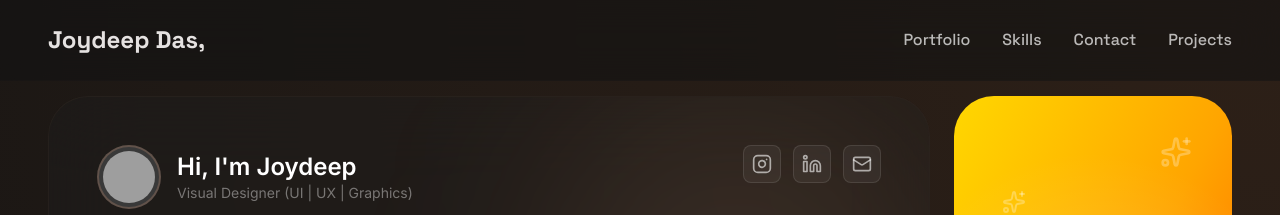
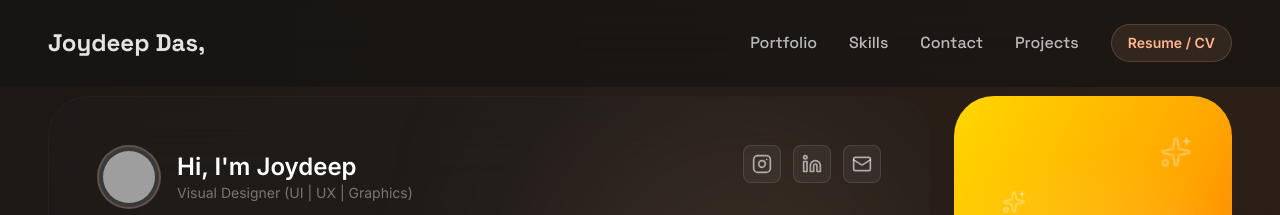
Before and after one commit to JoyTheSloth/MyPortfolio, a React (Vite) app: page / in a window 1280 px wide. Shown: the top 215 px of the page. Built offline with nearby package versions, Linux system fonts and the light colour scheme; grey boxes are pictures that could not be loaded.

Commit message:
Add Resume/CV link to navigation bar

```diff
--- a/src/App.tsx
+++ b/src/App.tsx
@@ -45,6 +45,7 @@ function Navbar() {
           <a href="/#skills" onClick={(e) => handleNavClick(e, '#skills')} className="font-headline font-medium text-white/70 hover:text-white transition-colors">Skills</a>
           <a href="/#contact" onClick={(e) => handleNavClick(e, '#contact')} className="font-headline font-medium text-white/70 hover:text-white transition-colors">Contact</a>
           <Link to="/projects" className="font-headline font-medium text-white/70 hover:text-white transition-colors">Projects</Link>
+          <a href="#" className="flex items-center gap-2 px-4 py-2 rounded-full bg-primary/10 border border-primary/20 text-primary font-bold hover:bg-primary/20 transition-all text-sm">Resume / CV</a>
         </div>
         <button className="md:hidden text-white">
           <Menu className="w-6 h-6" />
```
